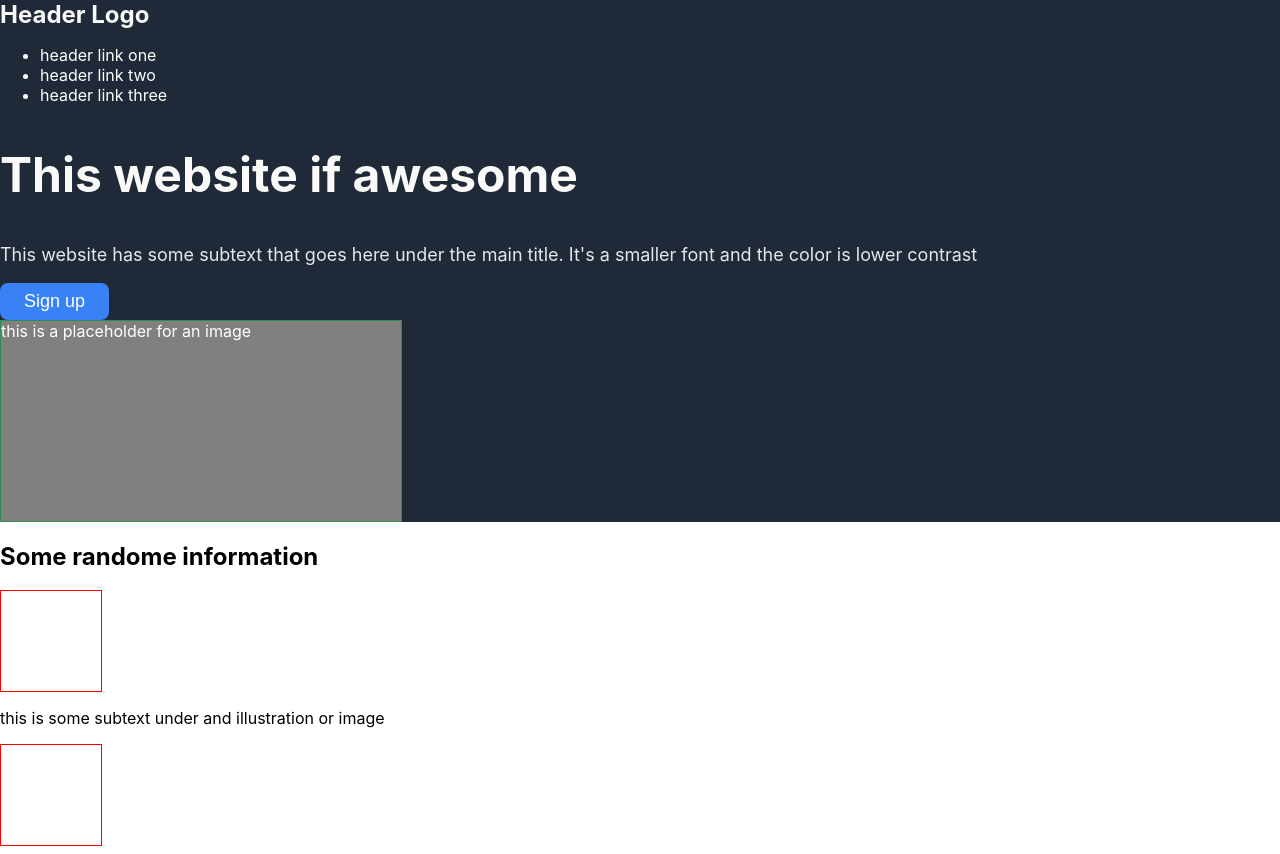
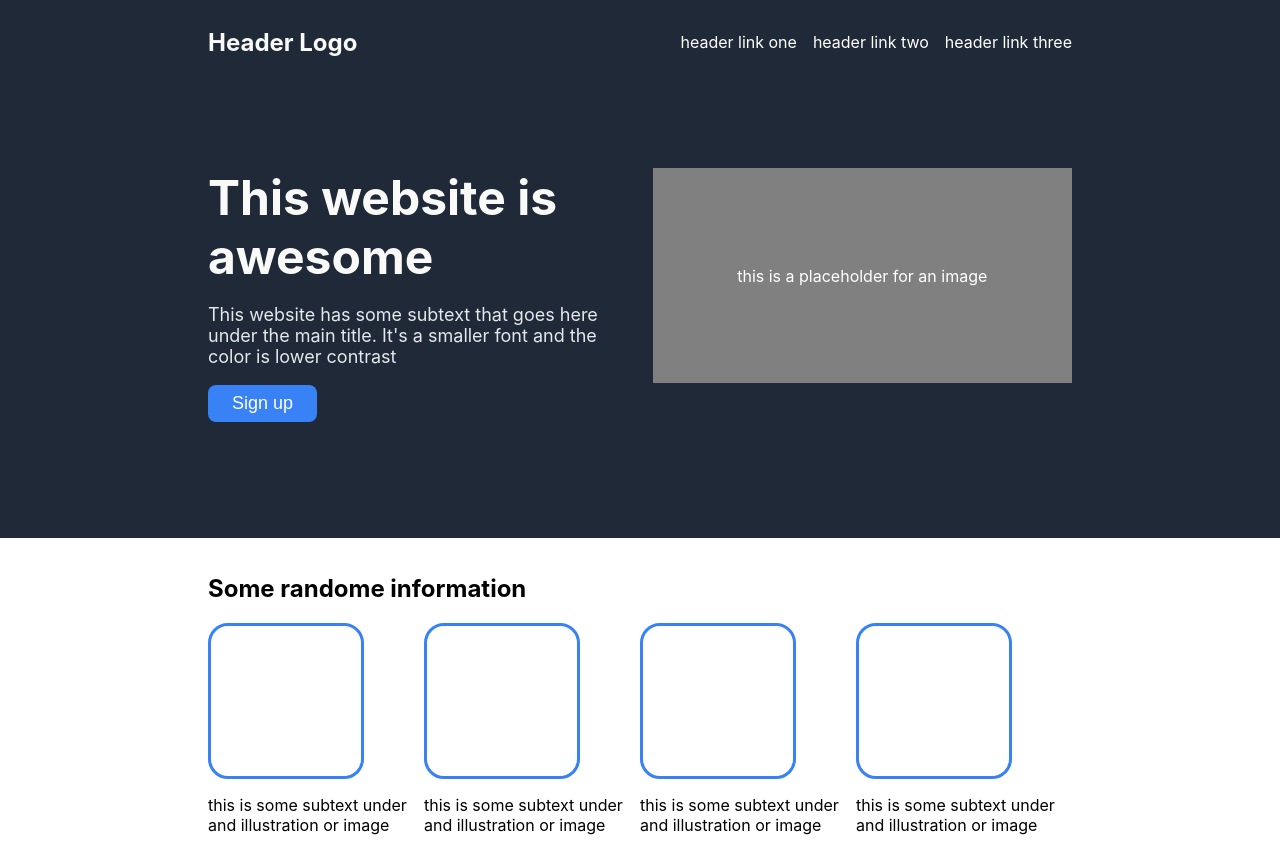
Before and after one commit to Odin-Project-Journey/landind-page, a plain HTML site: page index.html in a window 1280 px wide. Shown: the top 854 px of the page. Drawn offline with Linux system fonts and the light colour scheme.

Commit message:
Add more styles and flex to header

```diff
--- a/index.html
+++ b/index.html
@@ -9,26 +9,30 @@
     <link rel="stylesheet" href="styles.css">
   </head>
   <body>
-    <section class="header">
+    <header>
+
       <div class="nav">
         <div class="logo">
           Header Logo
         </div>
         <ul>
-          <li>header link one</li>
-          <li>header link two</li>
-          <li>header link three</li>
+          <li><a href="#">header link one</a></li>
+          <li><a href="#">header link two</a></li>
+          <li><a href="#">header link three</a></li>
         </ul>
       </div>
       <div class="hero">
-        <h1>This website if awesome</h1>
+        <div class="hero-left">
+          <h1>This website is awesome</h1>
           <p>This website has some subtext that goes here under the main title. It's a smaller font and the color is lower contrast</p>
           <button id="hero-btn">Sign up</button>
+        </div>
           <div class="hero-image">this is a placeholder for an image</div>
-      </div>
-    </section>
+    </header>
+
     <section class="info-boxes">
       <h2>Some randome information</h2>
+      <div class="box-container">
         <div class="box">
           <div class="image"></div>
           <p>this is some subtext under and illustration or image</p>
@@ -44,6 +48,7 @@
         <div class="box">
           <div class="image"></div>
           <p>this is some subtext under and illustration or image</p>
+        </div>
       </div>
     </section>
     <section class="quotes">
--- a/styles.css
+++ b/styles.css
@@ -12,39 +12,76 @@ button {
   font-size: large;
 }
 
+a {
+  text-decoration: none;
+  color: white;
+}
+
+li {
+  list-style: none;
+}
+header,
+  .info-boxes,
+    .quotes,
+      .call-to-action,
+        footer {
+          padding: 1em 13em;
+        }
+
 /**** Header ****/
-.header{
+header{
   background: #1F2937;
   color: white;
 }
+
+.nav {
+  display: flex;
+  justify-content: space-between;
+  align-items: center;
+  margin-bottom: 100px;
+}
+
+ul {
+  display: flex;
+  gap: 16px;
+}
+
 .logo {
   font-size: 24px;
   color: #f9faf8;
   font-weight: bold;
 }
+.hero {
+  display: flex;
+  margin-bottom: 100px;
+  gap: 25px;
+}
+
+.hero-left{
+  width: 50%;
+}
 
 .hero h1 {
+  margin: 0;
+  padding: 0;
   font-size: 48px;
   color: #f9faf8;
   font-weight: 700;
 }
 
 .hero p {
+  padding: 0;
   font-size: 18px;
   color: #e5e7eb;
 }
 
-.image {
-  border: 1px solid red;
-  width: 100px;
-  height: 100px;
-}
-
 .hero-image {
-  width: 400px;
-  height: 200px;
-  border: 1px solid seagreen;
+  width: 50%;
+  height: 215px;
   background: gray;
+  display: flex;
+  align-items: center;
+  justify-content: center;
 }
 
 #hero-btn {
@@ -53,10 +90,26 @@ button {
 }
 
 /*** Info Boxes ***/
+.info-boxes {
 
+}
 
-.propmt-box {
-  border: 1px solid blue;
+.box-container {
+  display: flex;
+  justify-content: space-around;
+}
+
+/* .box {
+  display: flex;
+  flex-direction: column;
+  text-align: center;
+} */
+
+.image {
+  border: 3px solid #3882f6;
+  border-radius: 20px;
+  width: 150px;
+  height: 150px;
 }
 
 /**** Quotes ***/
```
Lines whose indentation alone changed are shown as unchanged.
